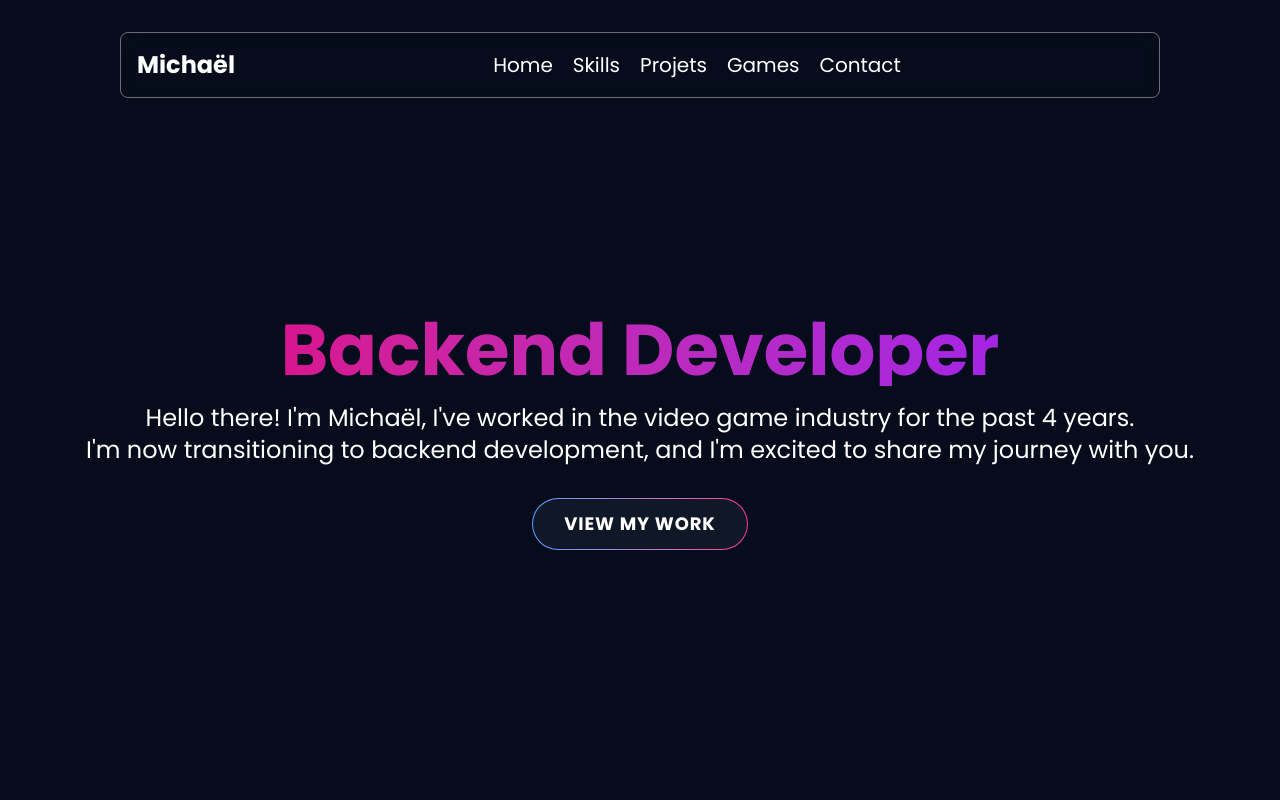
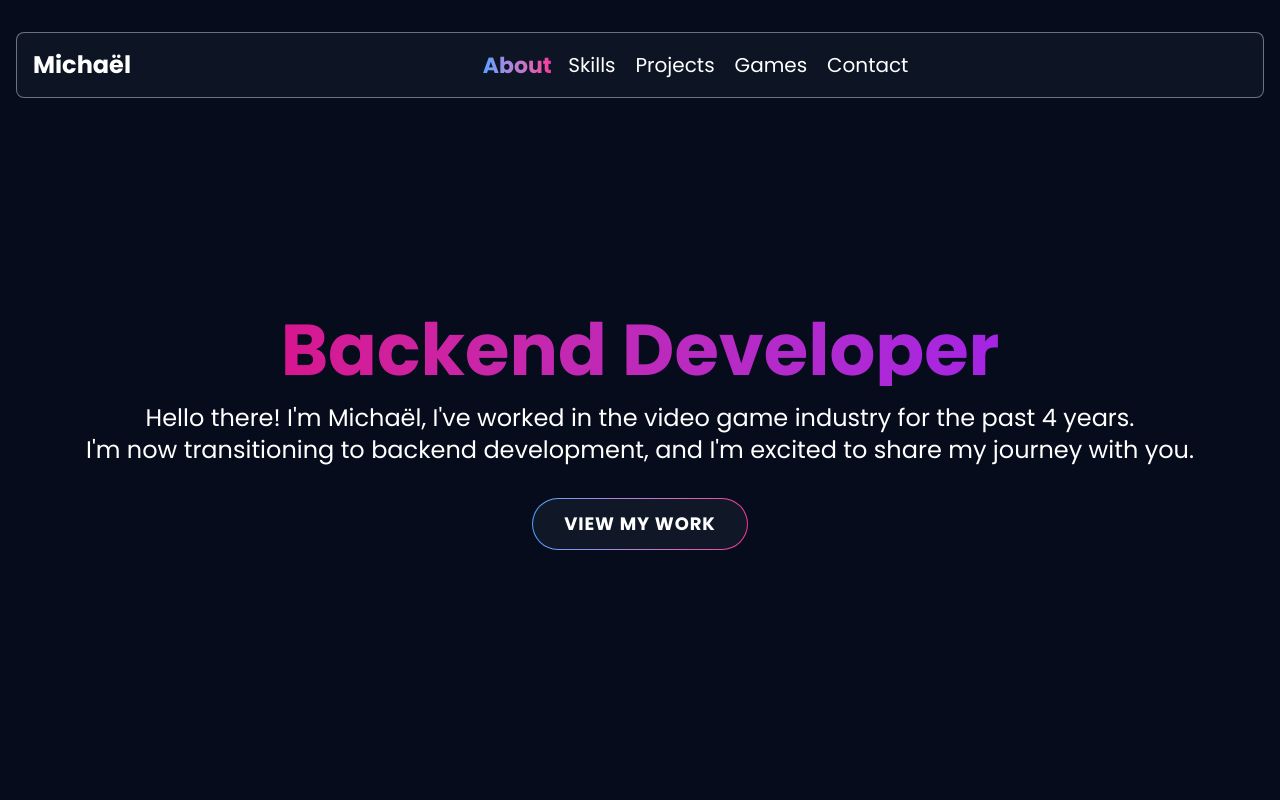
Before and after one commit to SynysterRev/portfolio, a React (Vite) app in the folder frontend/: page / in a window 1280 px wide. Shown: the top 800 px of the page. Built offline with nearby package versions, Linux system fonts and the light colour scheme.

Commit message:
add animation on nav bar when reach section

```diff
--- a/frontend/src/App.jsx
+++ b/frontend/src/App.jsx
@@ -9,7 +9,7 @@ import Contact from './components/Contact';
 export default function App() {
 
   return (
-    <div className="py-8">
+    <div id="about" className="py-8">
       <NavBar />
       <About />
       <hr id="skills" className="border-gray-800 dark:border-white/30" />
--- a/frontend/src/components/Contact.jsx
+++ b/frontend/src/components/Contact.jsx
@@ -75,7 +75,7 @@ export default function Contact() {
                     disabled={isLoading}
                     className={`cursor-pointer relative inline-block px-8 py-3 rounded-full
         text-white font-bold text-lg uppercase tracking-wider no-underline
-        transition-all duration-300 hover:shadow-[0_0_30px] hover:shadow-pink-500/50
+        transition-all duration-300 hover:shadow-[0_0_30px] hover:shadow-pink-500/80
         ${isLoading ? 'opacity-75 cursor-not-allowed' : ''}`}
                 >
                     <span className="absolute inset-0 rounded-full bg-gradient-to-r from-blue-400 to-pink-500"></span>
--- a/frontend/src/components/Link.jsx
+++ b/frontend/src/components/Link.jsx
@@ -1,7 +1,7 @@
 export default function Link({ href, linkText }) {
   return <a href={href} className="relative inline-block px-8 py-3 rounded-full
   text-white font-bold text-lg uppercase tracking-wider no-underline
-  transition-all duration-300 hover:shadow-[0_0_30px] hover:shadow-pink-500/50">
+  transition-all duration-300 hover:shadow-[0_0_30px] hover:shadow-pink-500/80">
     <span className="absolute inset-0 rounded-full bg-gradient-to-r from-blue-400 to-pink-500"></span>
 
     <span className="absolute inset-[1px] rounded-full bg-gray-900"></span>
--- a/frontend/src/components/NavBar.jsx
+++ b/frontend/src/components/NavBar.jsx
@@ -1,8 +1,10 @@
 import Hamburger from "./Hamburger";
 import { useMediaQuery } from 'react-responsive'
+import { useEffect, useState } from 'react';
 
 export default function NavBar() {
     const isMobile = useMediaQuery({ query: '(max-width: 600px)' });
+    const [activeSection, setActiveSection] = useState('about');
 
     const scrollToSection = (sectionId) => {
         const element = document.getElementById(sectionId);
@@ -10,22 +12,75 @@ export default function NavBar() {
             element.scrollIntoView({ behavior: 'smooth' });
         }
     };
+
+    useEffect(() => {
+        const handleScroll = () => {
+            const sections = ['about', 'skills', 'projects', 'games', 'contact'];
+
+            let closest = null;
+            let closestDistance = Infinity;
+
+            sections.forEach(sectionId => {
+                const element = document.getElementById(sectionId);
+                if (element) {
+                    const rect = element.getBoundingClientRect();
+                    const distance = Math.abs(rect.top);
+                    if (distance < closestDistance) {
+                        closestDistance = distance;
+                        closest = sectionId;
+                    }
+                }
+            });
+
+            if (closest) {
+                setActiveSection(closest);
+            }
+        };
+
+        let timeoutId;
+        const throttledScroll = () => {
+            if (!timeoutId) {
+                timeoutId = setTimeout(() => {
+                    handleScroll();
+                    timeoutId = null;
+                }, 100);
+            }
+        };
+
+        window.addEventListener('scroll', throttledScroll);
+        handleScroll();
+
+        return () => {
+            window.removeEventListener('scroll', throttledScroll);
+            if (timeoutId) clearTimeout(timeoutId);
+        };
+    }, []);
+
     return (
-        <div className="fixed z-50 top-0 left-0 right-0 mx-30 backdrop-blur-sm mt-8 border rounded-lg border-white/40">
-            <nav className="flex gap-4 p-4 z-0 justify-between items-center">
-                <h2 className="text-white font-bold text-2xl">Michaël</h2>
-                <div className="flex-1 flex justify-center">
-                    {isMobile ?
-                        (<Hamburger />)
-                        :
-                        (<div className="flex gap-5">
-                            <button onClick={() => scrollToSection('home')} className="text-white text-xl cursor-pointer">Home</button>
-                            <button onClick={() => scrollToSection('skills')} className="text-white text-xl cursor-pointer">Skills</button>
-                            <button onClick={() => scrollToSection('projects')} className="text-white text-xl cursor-pointer">Projets</button>
-                            <button onClick={() => scrollToSection('games')} className="text-white text-xl cursor-pointer">Games</button>
-                            <button onClick={() => scrollToSection('contact')} className="text-white text-xl cursor-pointer">Contact</button>
-                        </div>)
-                    }
+        <div className="fixed z-50 top-0 left-0 right-0 mx-4 backdrop-blur-sm mt-8">
+            <nav className="mx-auto max-w-7xl border rounded-lg border-white/40 bg-gray-900/80">
+                <div className="flex gap-4 p-4 justify-between items-center">
+                    <h2 className="text-white font-bold text-2xl">Michaël</h2>
+                    <div className="flex-1 flex justify-center">
+                        {isMobile ? (
+                            <Hamburger />
+                        ) : (
+                            <div className="flex gap-5">
+                                {['about', 'skills', 'projects', 'games', 'contact'].map((section) => (
+                                    <button
+                                        key={section}
+                                        onClick={() => scrollToSection(section)}
+                                        className={`text-xl cursor-pointer transition-all duration-300 ${activeSection === section
+                                                ? 'bg-gradient-to-r from-blue-400 to-pink-500 bg-clip-text text-transparent font-bold scale-110'
+                                                : 'text-white hover:text-gray-300'
+                                            }`}
+                                    >
+                                        {section.charAt(0).toUpperCase() + section.slice(1)}
+                                    </button>
+                                ))}
+                            </div>
+                        )}
+                    </div>
                 </div>
             </nav>
         </div>
```
